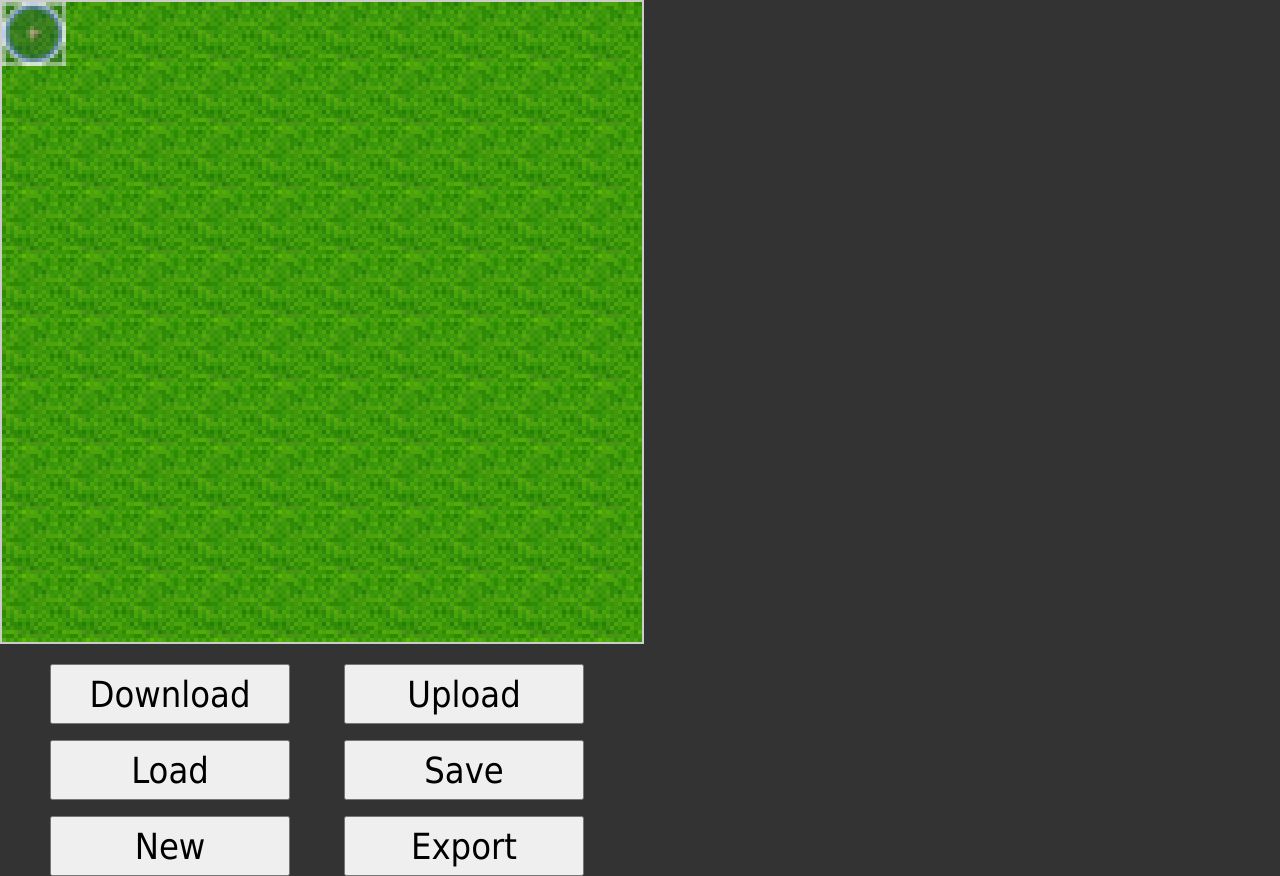
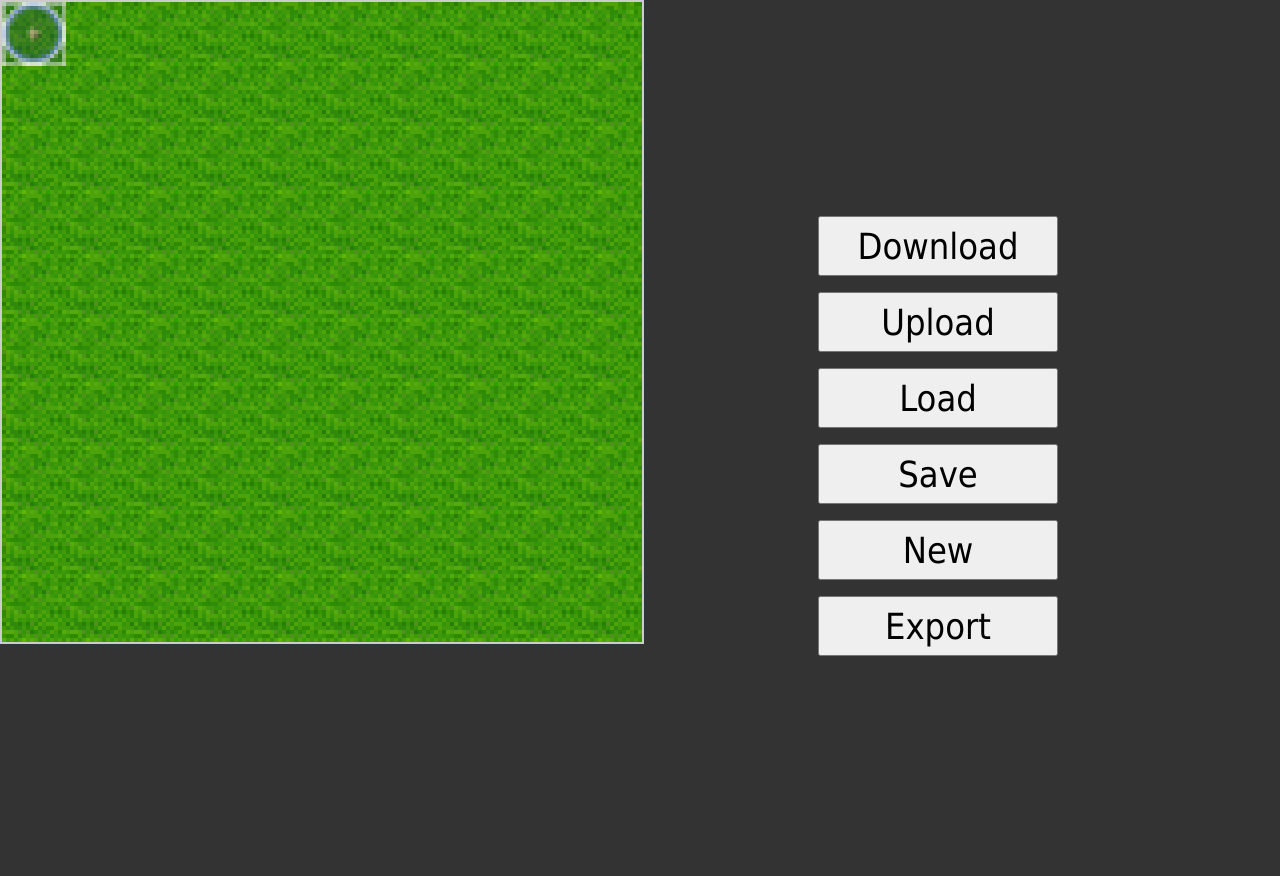
Before and after one commit to server-side-tech/map-marker, a PHP site: page / in a window 1280 px wide. After the commit the page ends 656 px from the top, so only its background shows below. Run offline with PHP 8.4, Linux system fonts and the light colour scheme.

Commit message:
reposition the buttons

```diff
--- a/process.php
+++ b/process.php
@@ -72,7 +72,7 @@
 	$output .= $newMap->makeLinkMap();
 
 	// Append the forms with the different form buttons to get user input
-	$output .='	<form method="post" action="index.php" name="" id="">
+	$output .='	<div class="forms-box"><form method="post" action="index.php" name="" id="">
 					<input type="submit" name="submit" value="Download"/>
 					<input type="submit" name="submit" value="Upload"/>
 				</form>
@@ -85,7 +85,7 @@
 				<form method="post" action="index.php" name="" id="">
 					<input type="submit" name="submit" value="New"/>
 					<input type="submit" name="submit" value="Export"/>
-				</form>
+				</form></div>
 				';
 
 ?>
--- a/style.css
+++ b/style.css
@@ -27,3 +27,9 @@
 	font-family:Tahoma, Geneva, sans-serif;
 	margin:16px 0px 0px 50px;
 }
+
+.forms-box{
+    position: absolute;
+    top:25%;
+    left: 60%;
+}
```
